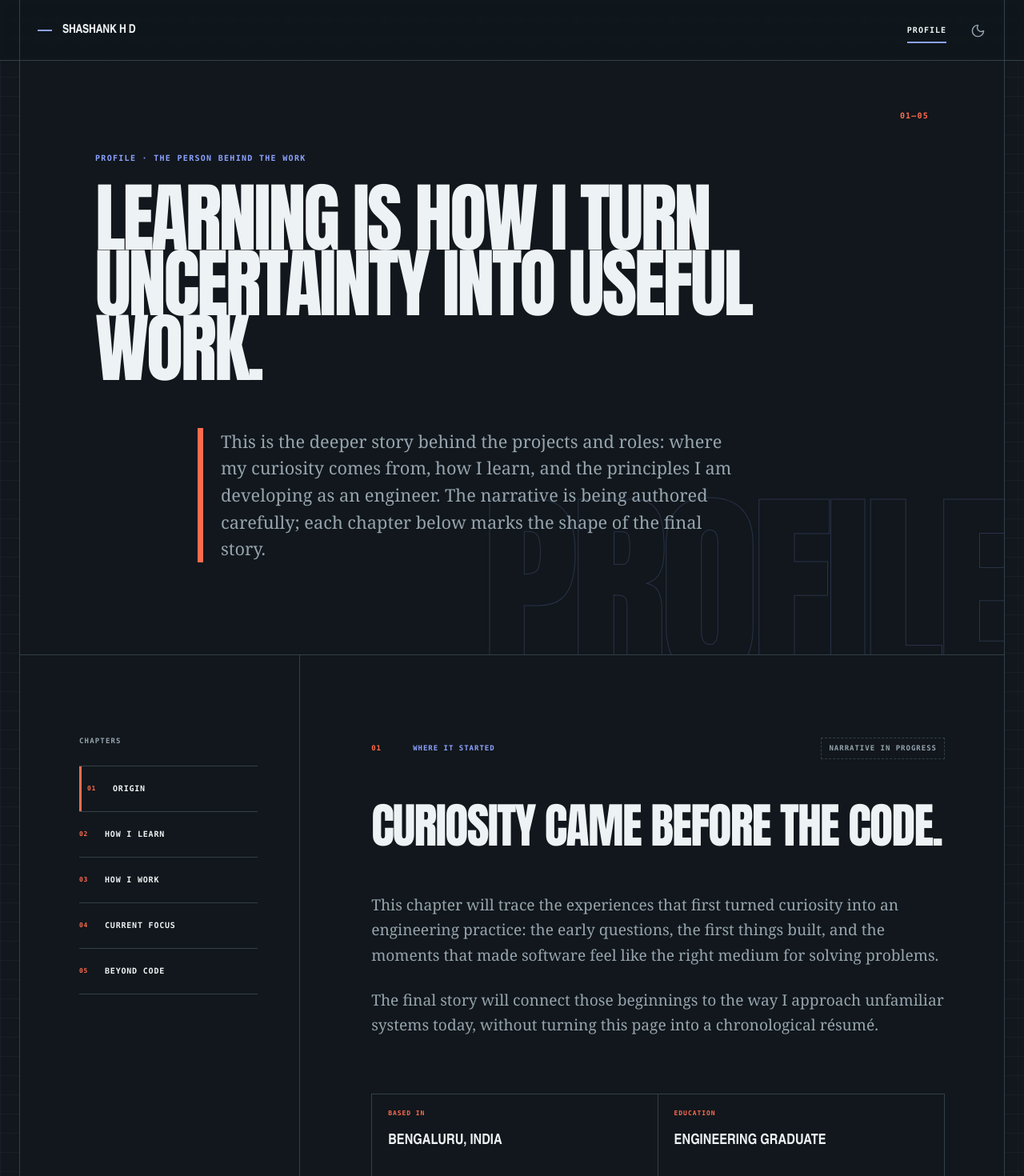
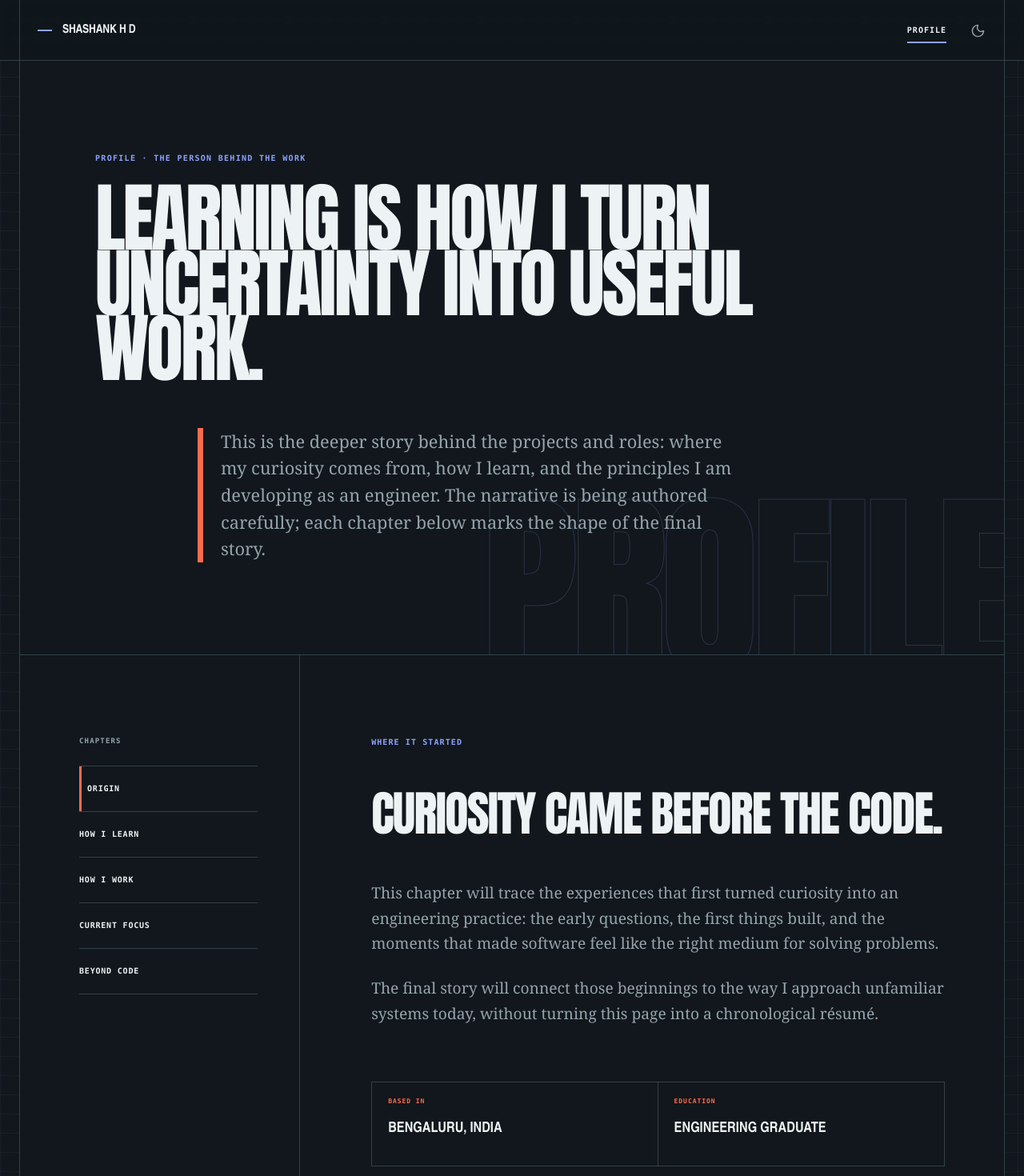
Before and after one commit to hdshashank/portfolio, a Next.js app: page /profile in a window 1280 px wide. Shown: the top 1470 px of the page at 80% size. Built offline with nearby package versions, Linux system fonts and the light colour scheme; a web font is replaced by a local one.

Commit message:
Refine profile chapter presentation

```diff
--- a/app/components/ProfileChapterNav.tsx
+++ b/app/components/ProfileChapterNav.tsx
@@ -65,11 +65,10 @@ export function ProfileChapterNav({ chapters }: { chapters: ProfileChapter[] })
         {chapters.map((chapter, index) => (
           <li className="border-t border-rule last:border-b max-[880px]:border-0 max-[880px]:border-r max-[880px]:last:border-r" key={chapter.id}>
             <a
-              className="relative grid min-h-14 grid-cols-[32px_1fr] items-center font-mono text-[10px]/[1.2] font-bold tracking-[.08em] text-muted uppercase transition-[color,padding-left,background-color] duration-[180ms] before:absolute before:inset-y-0 before:left-0 before:w-[3px] before:origin-bottom before:scale-y-0 before:bg-signal before:transition-transform before:duration-[180ms] hover:pl-2.5 hover:text-ink aria-[current=location]:pl-2.5 aria-[current=location]:text-ink aria-[current=location]:before:scale-y-100 max-[880px]:min-h-[54px] max-[880px]:min-w-[150px] max-[880px]:px-[14px] max-[880px]:before:inset-x-0 max-[880px]:before:top-auto max-[880px]:before:bottom-0 max-[880px]:before:h-[3px] max-[880px]:before:w-auto max-[880px]:before:origin-left max-[880px]:before:scale-x-0 max-[880px]:before:scale-y-100 max-[880px]:hover:pl-[14px] max-[880px]:hover:bg-raised max-[880px]:aria-[current=location]:pl-[14px] max-[880px]:aria-[current=location]:bg-raised max-[880px]:aria-[current=location]:before:scale-x-100 max-[560px]:min-w-[138px]"
+              className="relative grid min-h-14 items-center font-mono text-[10px]/[1.2] font-bold tracking-[.08em] text-muted uppercase transition-[color,padding-left,background-color] duration-[180ms] before:absolute before:inset-y-0 before:left-0 before:w-[3px] before:origin-bottom before:scale-y-0 before:bg-signal before:transition-transform before:duration-[180ms] hover:pl-2.5 hover:text-ink aria-[current=location]:pl-2.5 aria-[current=location]:text-ink aria-[current=location]:before:scale-y-100 max-[880px]:min-h-[54px] max-[880px]:min-w-[150px] max-[880px]:px-[14px] max-[880px]:before:inset-x-0 max-[880px]:before:top-auto max-[880px]:before:bottom-0 max-[880px]:before:h-[3px] max-[880px]:before:w-auto max-[880px]:before:origin-left max-[880px]:before:scale-x-0 max-[880px]:before:scale-y-100 max-[880px]:hover:pl-[14px] max-[880px]:hover:bg-raised max-[880px]:aria-[current=location]:pl-[14px] max-[880px]:aria-[current=location]:bg-raised max-[880px]:aria-[current=location]:before:scale-x-100 max-[560px]:min-w-[138px]"
               href={`#${chapter.id}`}
               aria-current={activeId === chapter.id ? "location" : undefined}
             >
-              <span className="text-[8px] text-signal">{String(index + 1).padStart(2, "0")}</span>
               {chapter.navLabel}
             </a>
           </li>
--- a/app/profile/page.tsx
+++ b/app/profile/page.tsx
@@ -30,9 +30,6 @@ export default function ProfilePage() {
         <p className="mt-0 mb-7 font-mono text-[10px]/[1.3] font-bold tracking-[.13em] text-blue uppercase">
           Profile · The person behind the work
         </p>
-        <p className="absolute top-[clamp(34px,5vw,64px)] right-[clamp(24px,7.4vw,94px)] m-0 font-mono text-[10px]/none font-bold tracking-[.12em] text-signal max-[560px]:top-6 max-[560px]:right-4" aria-hidden="true">
-          01—05
-        </p>
         <h1 className="relative z-[1] m-0 max-w-[1020px] [font-family:var(--font-display)] text-[length:var(--heading-page-size)] leading-[.86] font-black tracking-[-.035em] uppercase">
           Learning is how I turn uncertainty into useful work.
         </h1>
@@ -54,12 +51,8 @@ export default function ProfilePage() {
               key={chapter.id}
               aria-labelledby={`${chapter.id}-title`}
             >
-              <div className="mb-[clamp(32px,5vw,56px)] grid grid-cols-[34px_1fr_auto] items-center gap-[18px] font-mono text-[9px]/[1.2] font-bold tracking-[.11em] text-blue uppercase max-[560px]:grid-cols-[26px_1fr] max-[560px]:gap-2.5">
-                <span className="text-signal">{String(index + 1).padStart(2, "0")}</span>
+              <div className="mb-[clamp(32px,5vw,56px)] font-mono text-[10px]/[1.2] font-bold tracking-[.11em] text-blue uppercase max-[560px]:grid-cols-[26px_1fr] max-[560px]:gap-2.5">
                 <span>{chapter.eyebrow}</span>
-                <span className="border border-dashed border-rule px-[9px] py-[7px] text-muted max-[560px]:col-start-2 max-[560px]:w-fit">
-                  Narrative in progress
-                </span>
               </div>
               <h2 className="m-0 max-w-[800px] [font-family:var(--font-display)] text-[length:var(--heading-section-size)] leading-[.9] font-black tracking-[-.03em] uppercase" id={`${chapter.id}-title`}>
                 {chapter.title}
```
